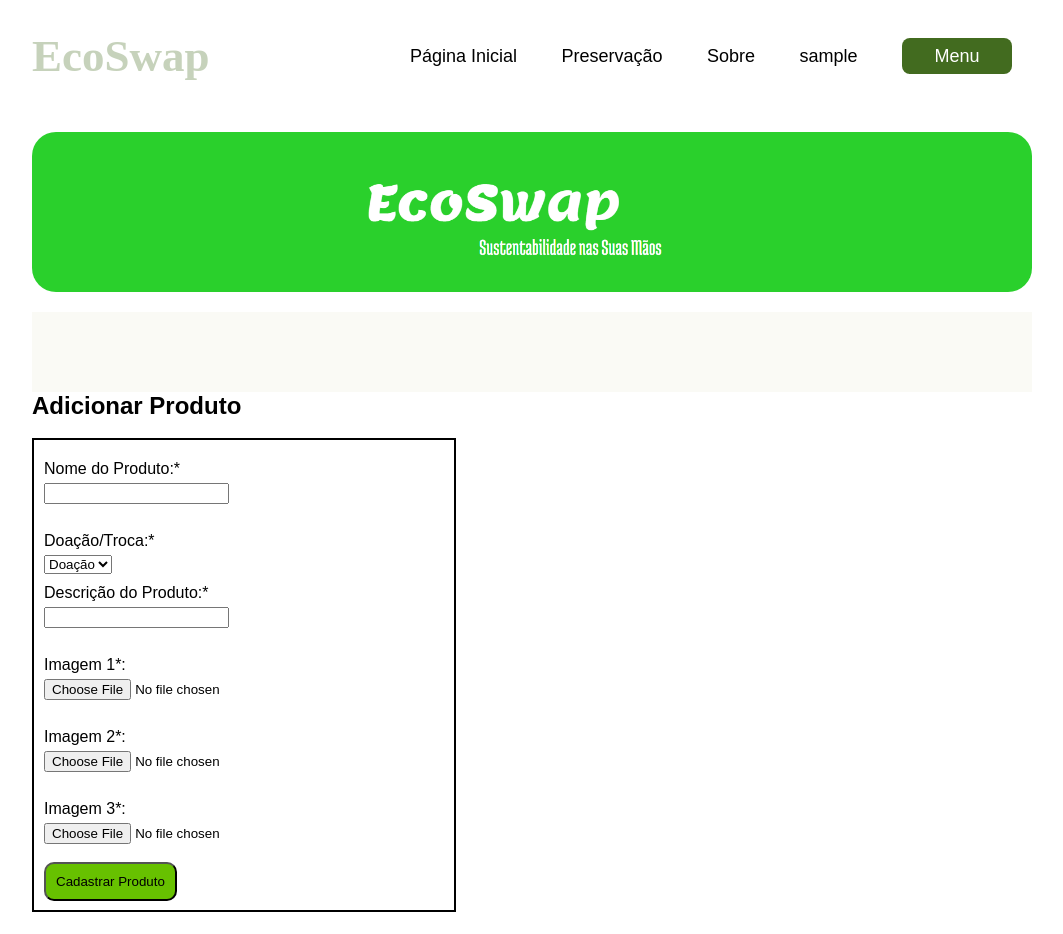
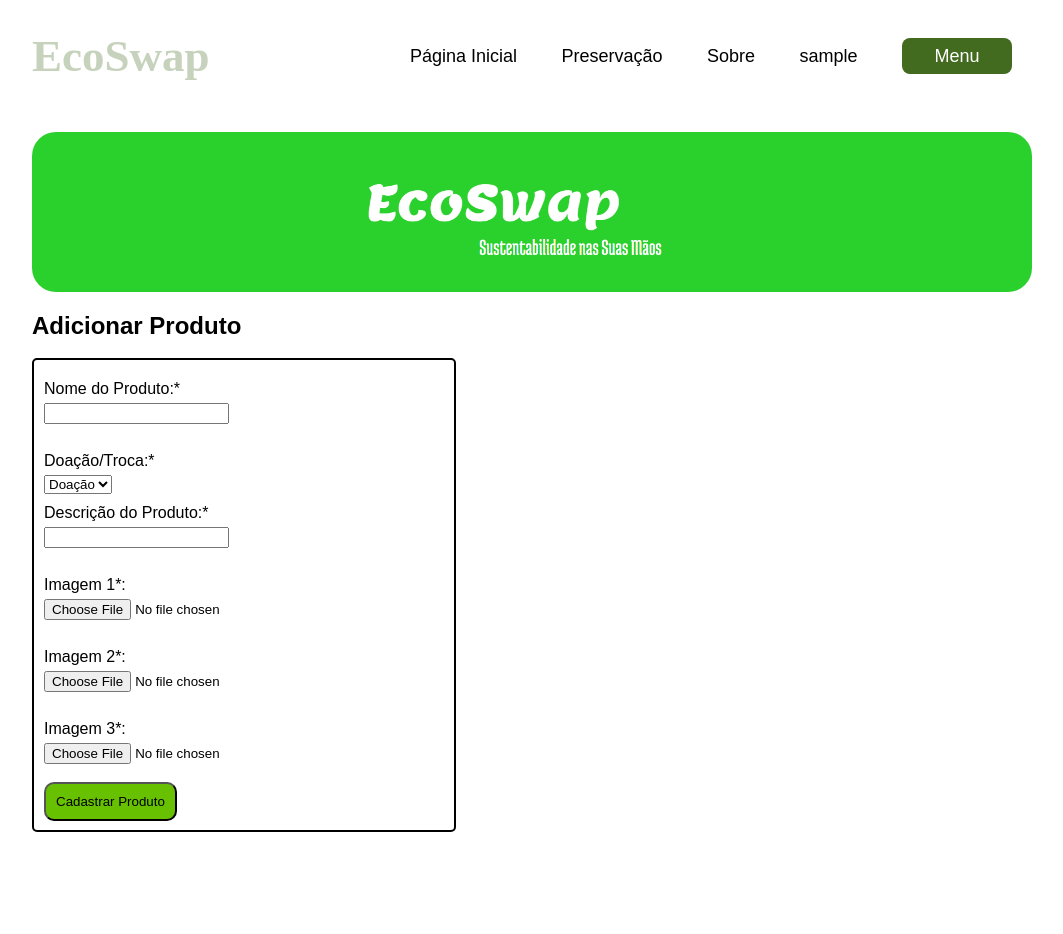
Before and after one commit to Halbert-Nascimento/primeiro_projeto_flask, a Flask app: page /cadastrar_produto in a window 1280 px wide. Shown: the whole page, without its empty margins (108-1171 px from the left). After the commit the page ends 832 px from the top, so only its background shows below. Run offline with Flask 3, Linux system fonts and the light colour scheme; the visitor is signed in with stand-in values (Sample User, id 1); some libraries are stand-ins or nearby versions.

Commit message:
editando templete de formulario

```diff
--- a/static/cadastra_produto.css
+++ b/static/cadastra_produto.css
@@ -3,6 +3,7 @@
   height: 450px;
   width: 400px;
   padding: 10px;
+  border-radius: 5px;
 }
 label{
   display: block;
--- a/templates/cadastrar_produto.html
+++ b/templates/cadastrar_produto.html
@@ -45,10 +45,7 @@
       <img src="/static/imagens/pag/logo banner.png" alt="EcoSwap">
     </div>
 
-    <div class="pesquisa">
-      <!-- <a id="pesquisar">Pesquisar</a> -->
-      <!-- <a id="Classificar">Classificar</a> -->
-    </div>
+
 
   </header>
 
```
Also changed, not shown: app.py (+2 -10 lines).
